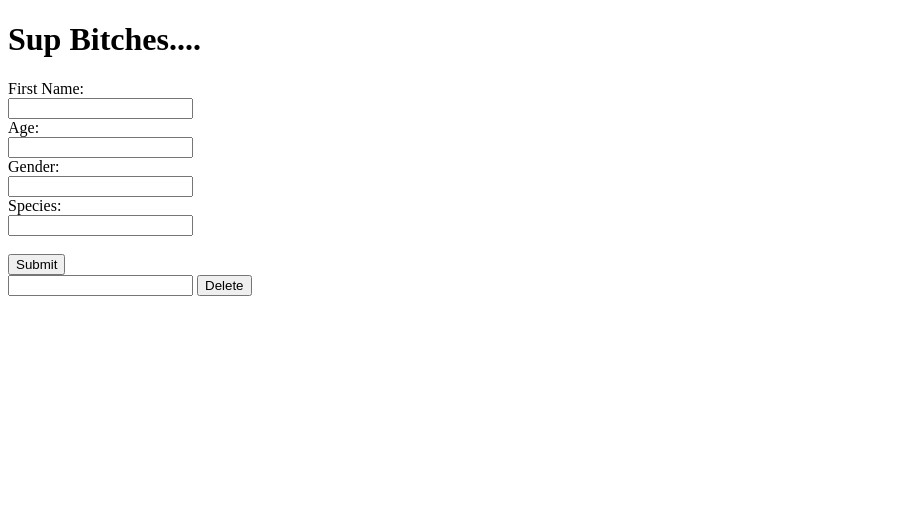
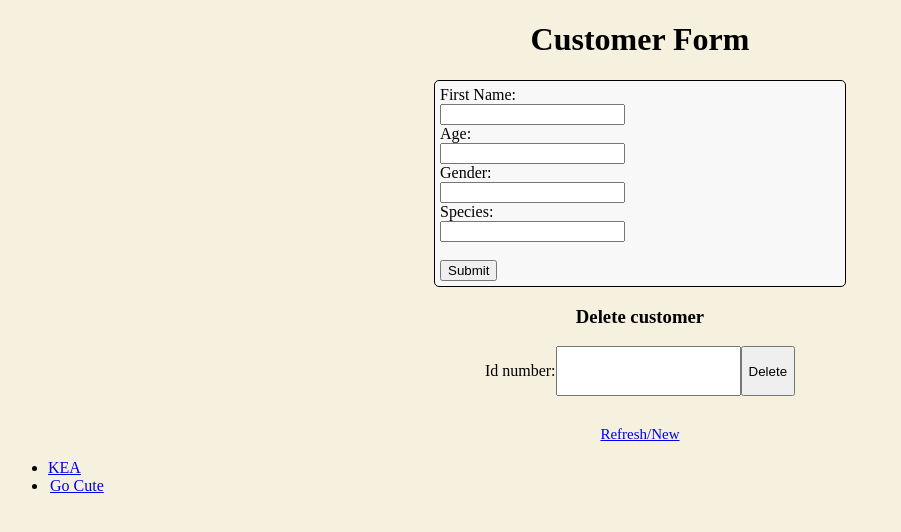
Before and after one commit to Sose1994/webshop, a website: page public/index.html in a window 1280 px wide. Shown: the whole page, without its empty margins (0-901 px from the left). Drawn offline with nearby package versions, Linux system fonts and the light colour scheme.

Commit message:
added new pages and finishing up

```diff
--- a/index.js
+++ b/index.js
@@ -12,4 +12,4 @@ MongoClient.connect(mongodburl, function(err, db)
 	{
 		console.log('Connected to db: ' + db.databaseName);
 	}
-})
+});
--- a/public/index.html
+++ b/public/index.html
@@ -1,7 +1,8 @@
 <!DOCTYPE html>
 <html>
 <head>
-	<title>Bulshitting in progress....</title>
+	<link rel="stylesheet" type="text/css" href="style.css">
+	<title>Create a customer....</title>
 	<script src="https://cdnjs.cloudflare.com/ajax/libs/jquery/3.2.1/jquery.min.js"></script>
 	<script type="text/javascript">
 
@@ -50,9 +51,10 @@
 </head>
 <body>
 
-	<h1> Sup Bitches....</h1>
+	<h1> Customer Form</h1>
 
-	<form id="myform">
+	<div class="customerform">
+		<form id="contact-form">
 			First Name:<br>
 			<input type="text" name="firstname" id="nam"><br>
 
@@ -68,10 +70,25 @@
 			<input type="button" onclick="funky()" name="Create" value="Submit"><br>
 
 		</form>
+	</div>
 
+	<h3>Delete customer</h3>
+	<div class="delete">
+		<p>Id number: </p>
 		<input type="text" name="deletionid" id="delid">
 
 		<button onclick="deletion()">Delete</button>
+	</div>
+
+	<a href="/stuffies" id="refreshing" >Refresh/New</a>
 
 </body>
+
+<footer>
+	<ul class="bottomlinks">
+		<li> <a href="http://www.kea.dk/da/" style="padding-right: 15px;">KEA</a> </li>
+		<li> <a href="/cuteness" style="padding-left: 2px; padding-right: 10px;">Go Cute </a>  </li>
+
+	</ul>
+</footer>
 </html>
--- /dev/null
+++ b/public/style.css
@@ -0,0 +1,71 @@
+h1
+{
+  display: flex;
+  justify-content: center;
+}
+
+#pictures
+{
+  display: flex;
+  flex-wrap: wrap;
+}
+
+.delete
+{
+  display: flex;
+  flex-wrap: wrap row;
+  justify-content: center;
+}
+
+#babydiv
+{
+  height: 200px;
+  background-color: rgb(300, 300, 300);
+}
+
+#loris-video
+{
+  display: flex;
+  justify-content: center;
+  align-content: center;
+}
+
+h3
+{
+  display: flex;
+  justify-content: center;
+}
+
+#contact-form
+{
+  background: #f8f8f8;
+  width: 400px;
+  margin-left: auto;
+  margin-right: auto;
+  border: black 1px solid;
+  border-radius: 5px;
+  -moz-border-radius: 5px;
+  -webkit-border-radius: 5px;
+  padding: 5px;
+
+}
+
+#refreshing
+{
+  display: flex;
+  justify-content: center;
+  font-size: 15px;
+  padding-top: 30px;
+}
+
+body
+{
+  background-color: rgb(245, 241, 222);
+}
+
+#custom
+{
+  display: flex;
+  flex-direction: column;
+  align-items: center;
+}
```
Also changed, not shown: in.js (+9 -1 lines), public/customerlist.html (added, +31 -0 lines), public/cuteness.html (added, +31 -0 lines), static/img/babytiger.jpg (added), static/img/cat.jpg (added), static/img/giraffe.jpg (added), static/img/tiger.jpg (added). Lines whose indentation alone changed are shown as unchanged.
